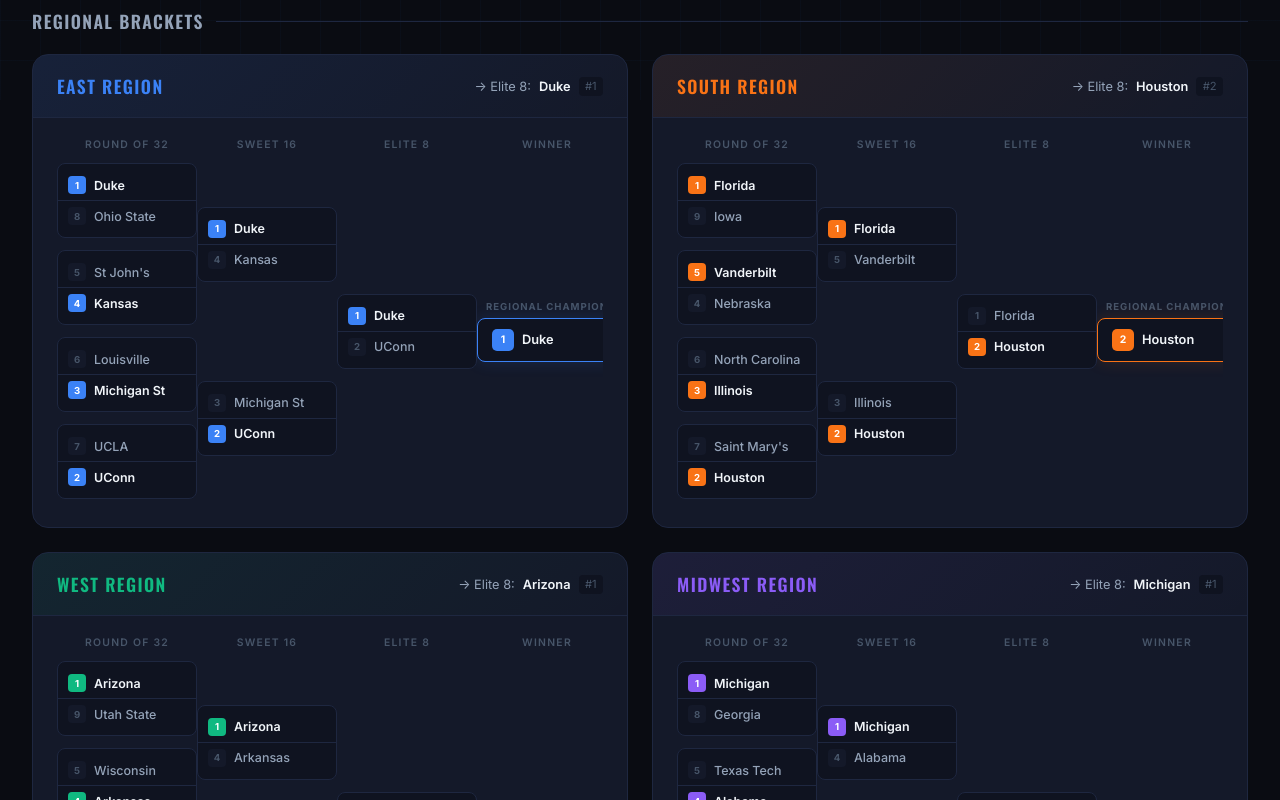
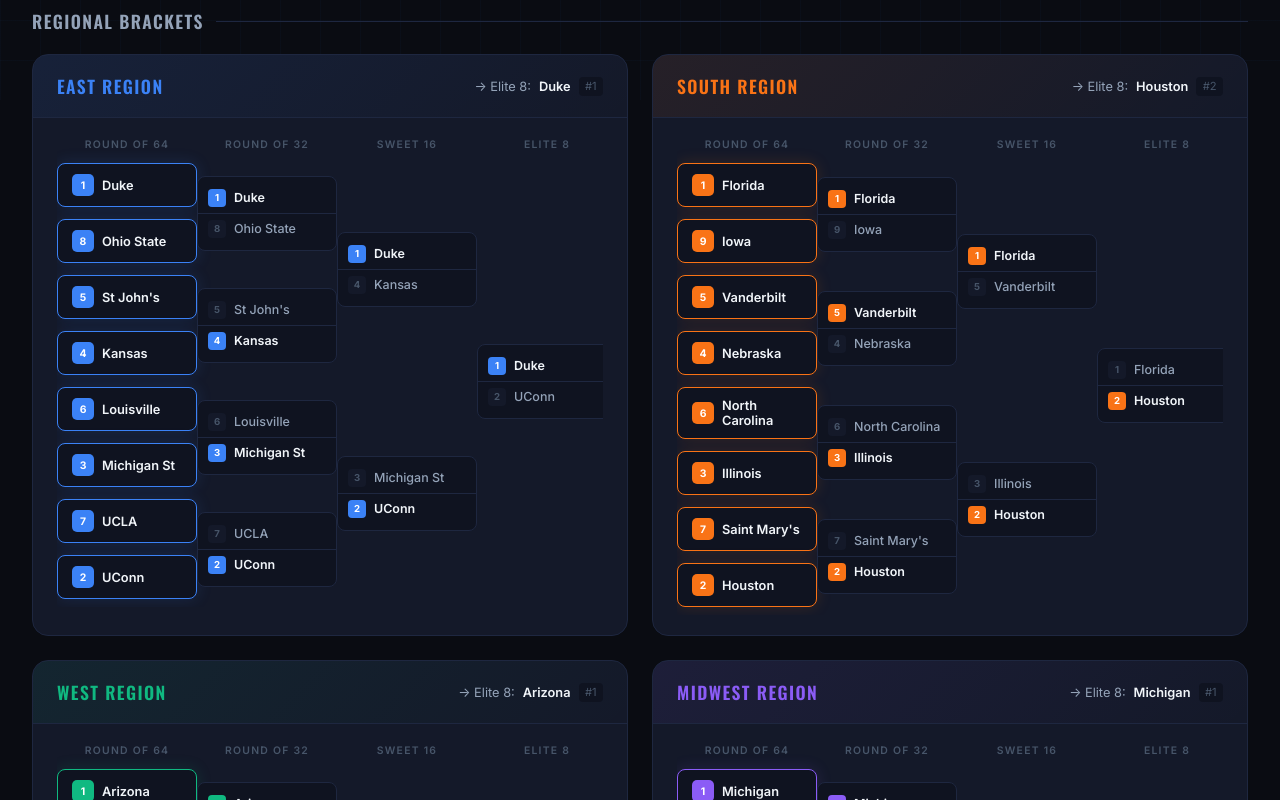
Before and after one commit to BG2011/MarchMadness, a Next.js app: page / in a window 1280 px wide. Shown: the part 700-1500 px from the top of the page. Built offline with nearby package versions, Linux system fonts and the light colour scheme.

Commit message:
feat: add Round of 64 winners display and remove unused `isElite8Winner` variable.

```diff
--- a/app/components/RegionCard.tsx
+++ b/app/components/RegionCard.tsx
@@ -93,6 +93,20 @@
 
       <div className="region-body">
         <div className="rounds-container">
+          {/* Round of 64 Winners */}
+          <div className="round-col">
+            <div className="round-label">Round of 64</div>
+            <div className="round-matches">
+              {data.round_of_64.map((team, i) => (
+                <SingleWinner
+                  key={i}
+                  team={team}
+                  regionColor={color}
+                />
+              ))}
+            </div>
+          </div>
+
           {/* Round of 32 */}
           <div className="round-col">
             <div className="round-label">Round of 32</div>
@@ -137,7 +151,6 @@
             <div className="round-matches">
               {(() => {
                 const [a, b] = data.sweet_16;
-                const isElite8Winner = data.elite_8.winner === a.winner || data.elite_8.winner === b.winner;
                 return (
                   <MatchCard
                     teamA={a}
```
